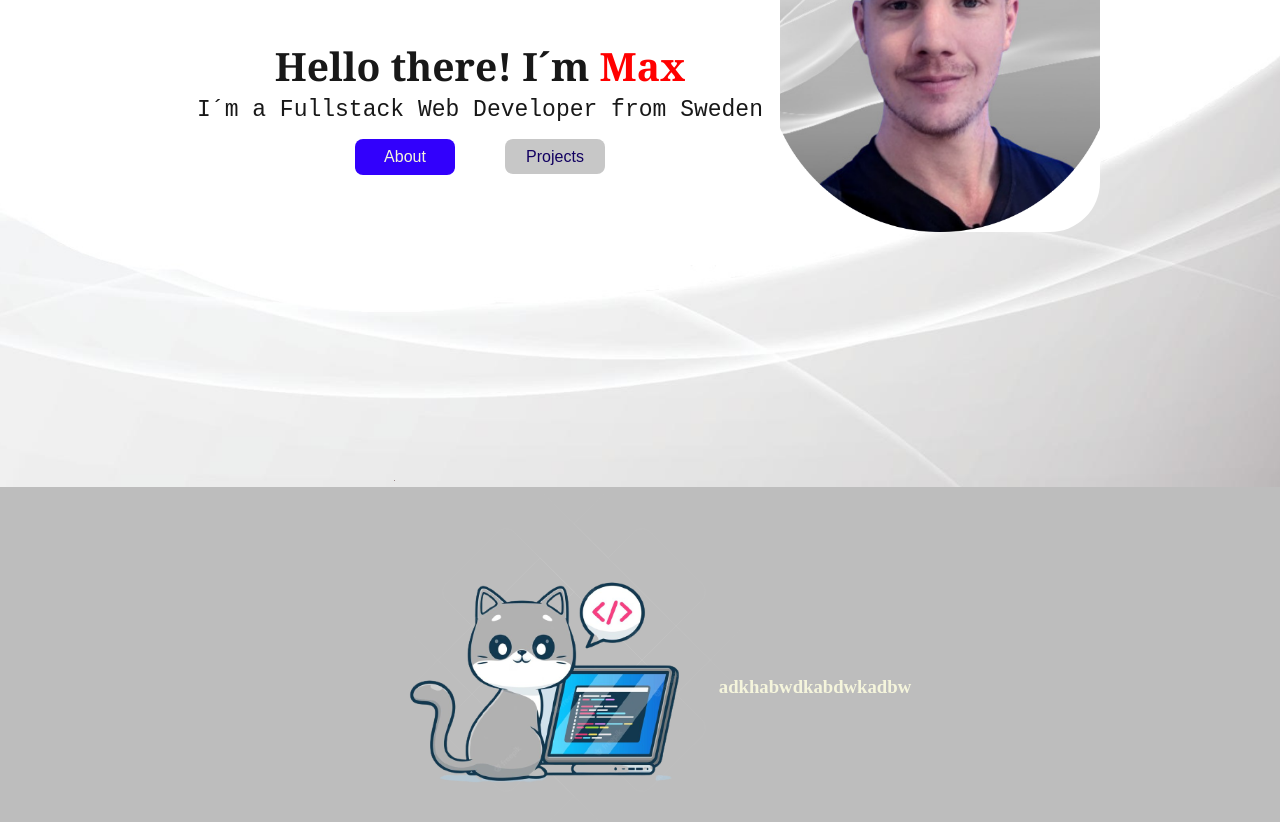
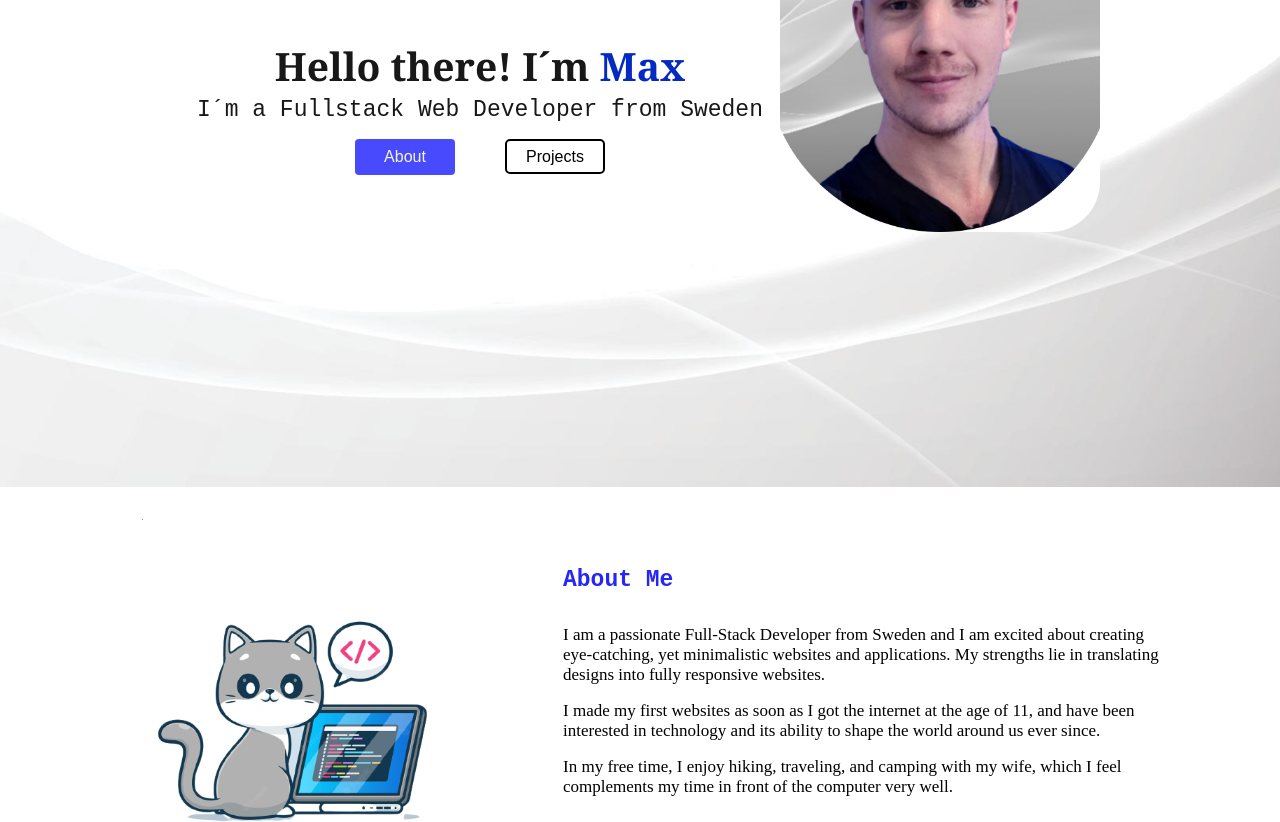
Before and after one commit to MaaX59/my_portfolio, a React (Create React App) app: page / in a window 1280 px wide. Shown: the part 340-1162 px from the top of the page. Built offline with nearby package versions, Linux system fonts and the light colour scheme.

Commit message:
about me

```diff
--- a/src/containers/About/About.css
+++ b/src/containers/About/About.css
@@ -2,13 +2,16 @@
   display: flex;
   position: relative;
   flex-direction: column;
-  justify-content: space-around;
+  justify-content: space-between;
   align-items: center;
-  height: 500px;
+  height: 600px;
   width: 100%;
-  /* background-image: linear-gradient(0deg, rgb(0, 0, 40) 10%, rgb(0, 0, 0) 50%, rgb(0, 0, 40) 10%) ; */
-  /* background: radial-gradient(rgb(0, 0, 30) 0%, rgb(0, 0, 30) 100%); */
-  background: rgb(189, 189, 189);
+  /* background: rgb(158, 158, 158); */
+  /* background-image: linear-gradient(
+    90deg,
+    rgb(240, 240, 240) 50%,
+    rgb(187, 187, 187) 100%
+  ); */
 }
 .app__about_content {
   display: flex;
@@ -17,6 +20,7 @@
 .app__about_content-animation {
   height: 300px;
   width: 350px;
+  margin-top: 4rem;
   position: relative;
   display: flex;
   justify-content: center;
@@ -33,12 +37,28 @@
 }
 .app__about_content-info {
   height: 100%;
+  width: 600px;
   display: flex;
-  color: beige;
-  align-items: center;
+  flex-direction: column;
+  margin: 5rem 0 0 6rem;
 }
+.app__about_content-info h1 {
+  color: rgb(38, 38, 247);
+  font-size: 23px;
+  font-family: "Courier New", Courier, monospace;
+  margin-bottom: 2rem;
+}
+.app__about_content-info p {
+  font-weight: 100;
+  font-size: 17px;
+  margin-bottom: 1rem;
+  font-family: "Rubik";
+  font-weight: 400;
+}
+
 .app__about_bottom {
   height: 50px;
   font-size: 27px;
-  color: beige;
+  color: rgb(8, 8, 8);
+  margin-bottom: 2rem;
 }
--- a/src/containers/About/About.jsx
+++ b/src/containers/About/About.jsx
@@ -12,7 +12,23 @@ const About = () => {
           <img src={Cat} alt="cat" />
         </div>
         <div className="app__about_content-info">
-          <h3>adkhabwdkabdwkadbw</h3>
+          <h1>About Me</h1>
+          <p>
+            I am a passionate Full-Stack Developer from Sweden and I am excited
+            about creating eye-catching, yet minimalistic websites and
+            applications. My strengths lie in translating designs into fully
+            responsive websites.{" "}
+          </p>
+          <p>
+            I made my first websites as soon as I got the internet at the age of
+            11, and have been interested in technology and its ability to shape
+            the world around us ever since.
+          </p>
+          <p>
+            In my free time, I enjoy hiking, traveling, and camping with my
+            wife, which I feel complements my time in front of the computer very
+            well.{" "}
+          </p>
         </div>
       </div>
       <div className="app__about_bottom">
--- a/src/containers/Header/header.css
+++ b/src/containers/Header/header.css
@@ -54,12 +54,12 @@
 .app__header_button {
   width: 100px;
   height: 36px;
-  border-radius: 8px;
+  border-radius: 4px;
   border: none;
   color: beige;
   font-size: 16px;
   font-family: Arial, Helvetica, sans-serif;
-  background-color: rgb(50, 0, 252);
+  background-color: rgb(72, 75, 253);
   cursor: pointer;
   display: flex;
   justify-content: center;
@@ -67,18 +67,17 @@
   text-decoration: none;
 }
 .app__header_button:hover {
-  border-radius: 10px;
-  background-color: rgb(21, 0, 95);
+  border-radius: 8px;
 }
 .app__header_button2 {
   width: 100px;
   height: 35px;
-  border-radius: 8px;
-  border: none;
-  color: rgb(18, 0, 97);
+  color: rgb(0, 0, 0);
   font-family: Arial, Helvetica, sans-serif;
   font-size: 16px;
-  background-color: rgb(199, 199, 199);
+  background-color: rgb(255, 255, 255);
+  border: 2px solid black;
+  border-radius: 5px;
   cursor: pointer;
   display: flex;
   justify-content: center;
@@ -86,8 +85,7 @@
   text-decoration: none;
 }
 .app__header_button2:hover {
-  border-radius: 10px;
-  background-color: rgb(173, 173, 173);
+  border-radius: 8px;
 }
 .app__header-intro-second img {
   height: 350px;
--- a/src/containers/Header/header.jsx
+++ b/src/containers/Header/header.jsx
@@ -12,7 +12,8 @@ const Header = () => {
       <div className="app__header-intro">
         <div className="app__header-intro-first">
           <h1>
-            Hello there! I´m&nbsp;<span style={{ color: "red" }}>Max</span>
+            Hello there! I´m&nbsp;
+            <span style={{ color: "#042ac2" }}>Max</span>
           </h1>
           <h2>I´m a Fullstack Web Developer from Sweden</h2>
           <div className="app__header-intro-first-buttons">
--- a/src/containers/Navbar/navbar.css
+++ b/src/containers/Navbar/navbar.css
@@ -87,8 +87,8 @@
   content: "";
   right: 0;
   top: 0;
-  border-top: 3px solid #055f00;
-  border-right: 3px solid #055f00;
+  border-top: 3px solid #042ac2;
+  border-right: 3px solid #042ac2;
   transform: translate(-100%, 50%);
 }
 
@@ -96,8 +96,8 @@
   content: "";
   left: 0;
   bottom: 0;
-  border-bottom: 3px solid #055f00;
-  border-left: 3px solid #055f00;
+  border-bottom: 3px solid #042ac2;
+  border-left: 3px solid #042ac2;
   transform: translate(100%, -50%);
 }
 
@@ -108,7 +108,7 @@
 }
 
 .app__navbar-links a:hover {
-  color: #055f00;
+  color: #042ac2;
 }
 
 .app__navbar-contact {
--- a/src/index.css
+++ b/src/index.css
@@ -1,22 +1,24 @@
 body {
   margin: 0;
-  font-family: -apple-system, BlinkMacSystemFont, 'Segoe UI', 'Roboto', 'Oxygen',
-    'Ubuntu', 'Cantarell', 'Fira Sans', 'Droid Sans', 'Helvetica Neue',
-    sans-serif, ;
+  font-family: -apple-system, BlinkMacSystemFont, "Segoe UI", "Roboto", "Oxygen",
+    "Ubuntu", "Cantarell", "Fira Sans", "Droid Sans", "Helvetica Neue",
+    sans-serif;
   -webkit-font-smoothing: antialiased;
   -moz-osx-font-smoothing: grayscale;
 }
 
 code {
-  font-family: source-code-pro, Menlo, Monaco, Consolas, 'Courier New',
+  font-family: source-code-pro, Menlo, Monaco, Consolas, "Courier New",
     monospace;
 }
+@import url("https://fonts.googleapis.com/css2?family=Rubik:ital,wght@0,300..900;1,300..900&display=swap");
 @import url("https://fonts.googleapis.com/css2?family=DM+Sans:wght@400;500;700&display=swap");
 @import url("https://fonts.cdnfonts.com/css/cormorant-2");
+@import url("https://fonts.googleapis.com/css2?family=Roboto:ital,wght@0,100;0,300;0,400;0,500;0,700;0,900;1,100;1,300;1,400;1,500;1,700;1,900&display=swap");
 
-:root {
-  --font-base: 'Cormorant Upright', serif;
-  --font-alt: 'Open Sans', sans-serif;
+root {
+  --font-base: "Cormorant Upright", serif;
+  --font-alt: "Open Sans", sans-serif;
 
   --primary-color: #edf2f8;
   --secondary-color: #313bac;
```
